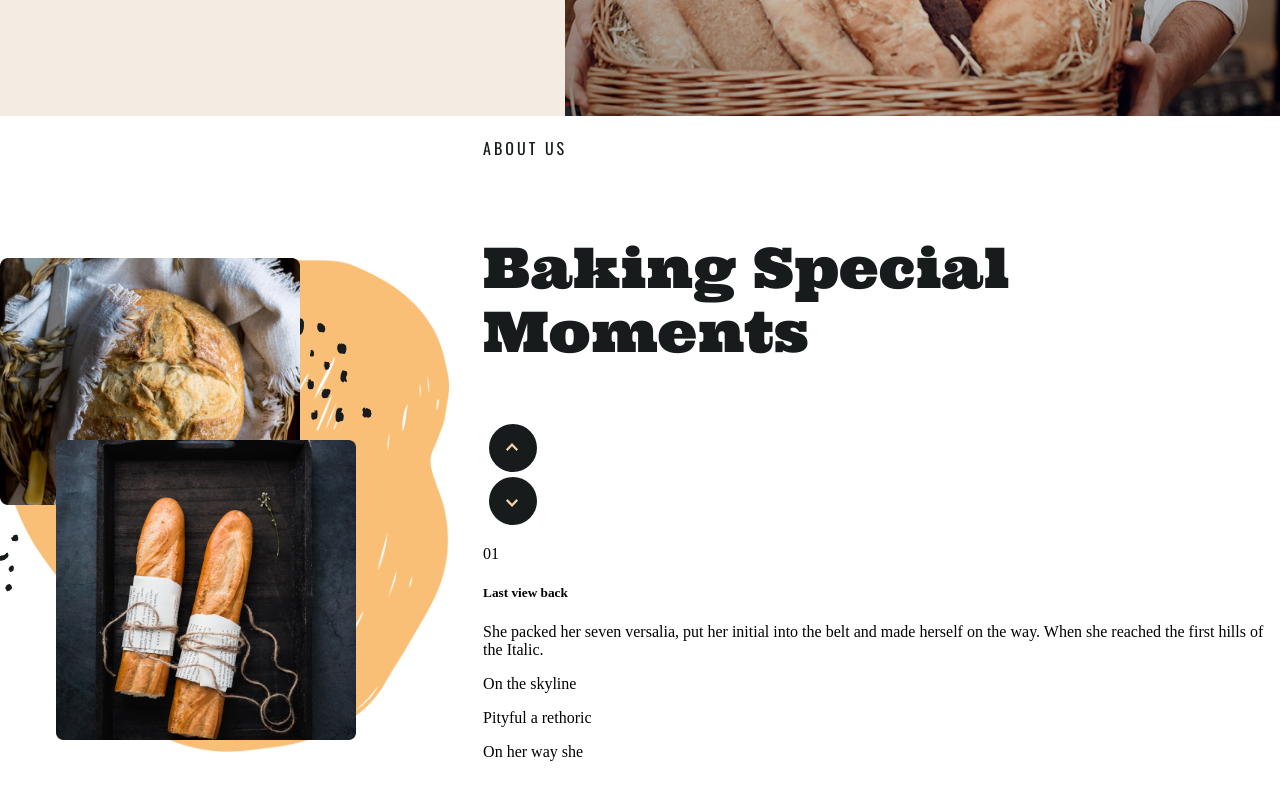
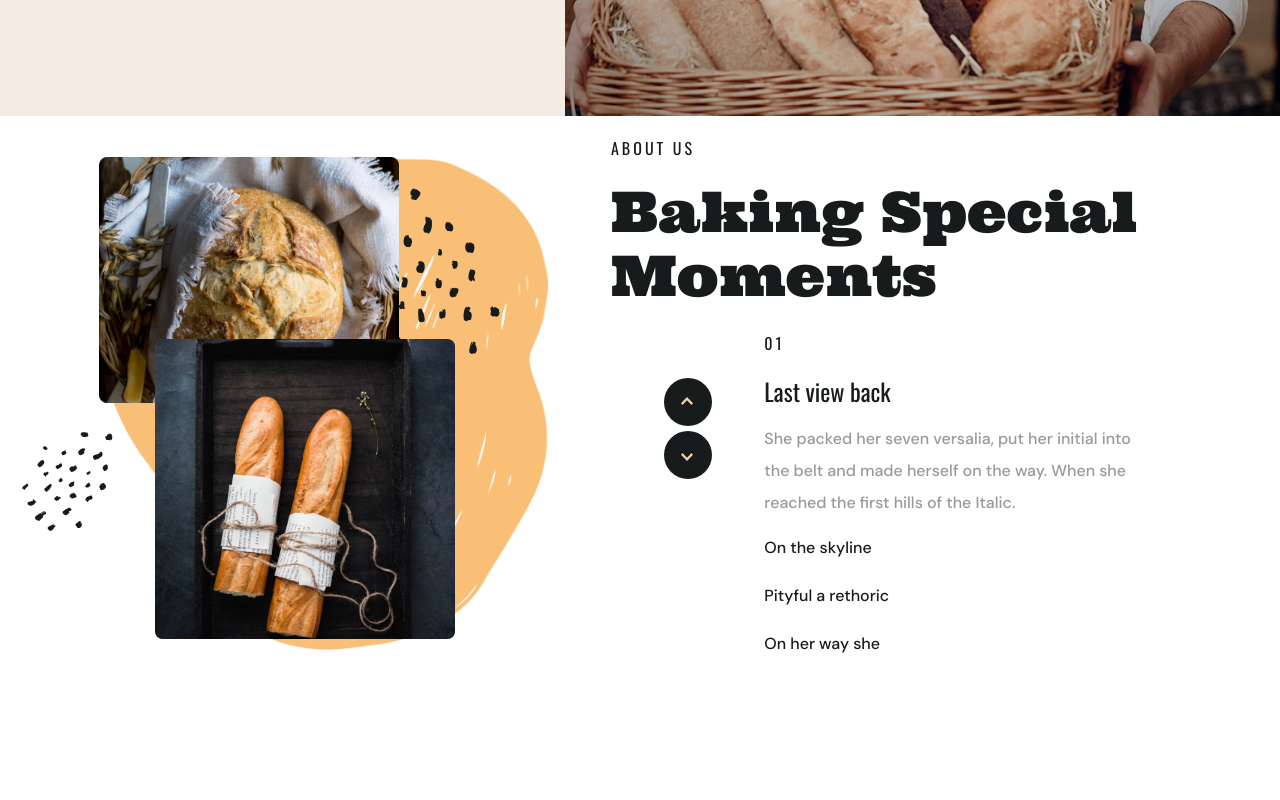
Before and after one commit to Denis18UKS/MyWorks, a plain HTML site: page УП/index.html in a window 1280 px wide. Shown: the part 764-1564 px from the top of the page. Drawn offline with nearby package versions, Linux system fonts and the light colour scheme; a script that the page names is missing.

Commit message:
changingCode

```diff
--- a/УП/main.css
+++ b/УП/main.css
@@ -222,6 +222,15 @@ header{
     background: none;
 }
 
+#text-content-opis-and_but{
+    display: inline-flex;
+    justify-content: space-evenly;
+}
+
+#buttons-text{
+    padding-top: 66px;
+}
+
 .About{
     color: #171B1B;
     font-family: Oswald;
@@ -234,6 +243,7 @@ header{
 }
 
 .Baking{
+    margin-top: 0;
     width: 570px;
     height: 131px;
     color: #171B1B;
@@ -241,10 +251,11 @@ header{
     font-size: 56px;
     font-style: normal;
     font-weight: 400;
-    line-height: 64px; /* 114.286% */
+    line-height: 64px;
+    margin-bottom: 0;
 }
 
-#num{
+.num{
     color: #171B1B;
     font-family: Oswald;
     font-size: 16px;
@@ -254,3 +265,34 @@ header{
     letter-spacing: 3px;
     text-transform: uppercase;
 }
+
+.Last{
+    color: #171B1B;
+    font-family: Oswald;
+    font-size: 24px;
+    font-style: normal;
+    font-weight: 400;
+    line-height: 32px; /* 133.333% */
+    margin-top: 0;
+    margin-bottom: 0;
+}
+
+.She{
+    width: 370px;
+    height: 93px;
+    color: rgba(51, 51, 51, 0.50);
+    font-family: DM Sans;
+    font-size: 16px;
+    font-style: normal;
+    font-weight: 400;
+    line-height: 32px; /* 200% */
+}
+
+#texts-cont p{
+    color: #171B1B;
+    font-family: DM Sans;
+    font-size: 16px;
+    font-style: normal;
+    font-weight: 400;
+    line-height: 32px; /* 200% */
+}
```
Also changed, not shown: УП/index.html (+1 -0 lines).
